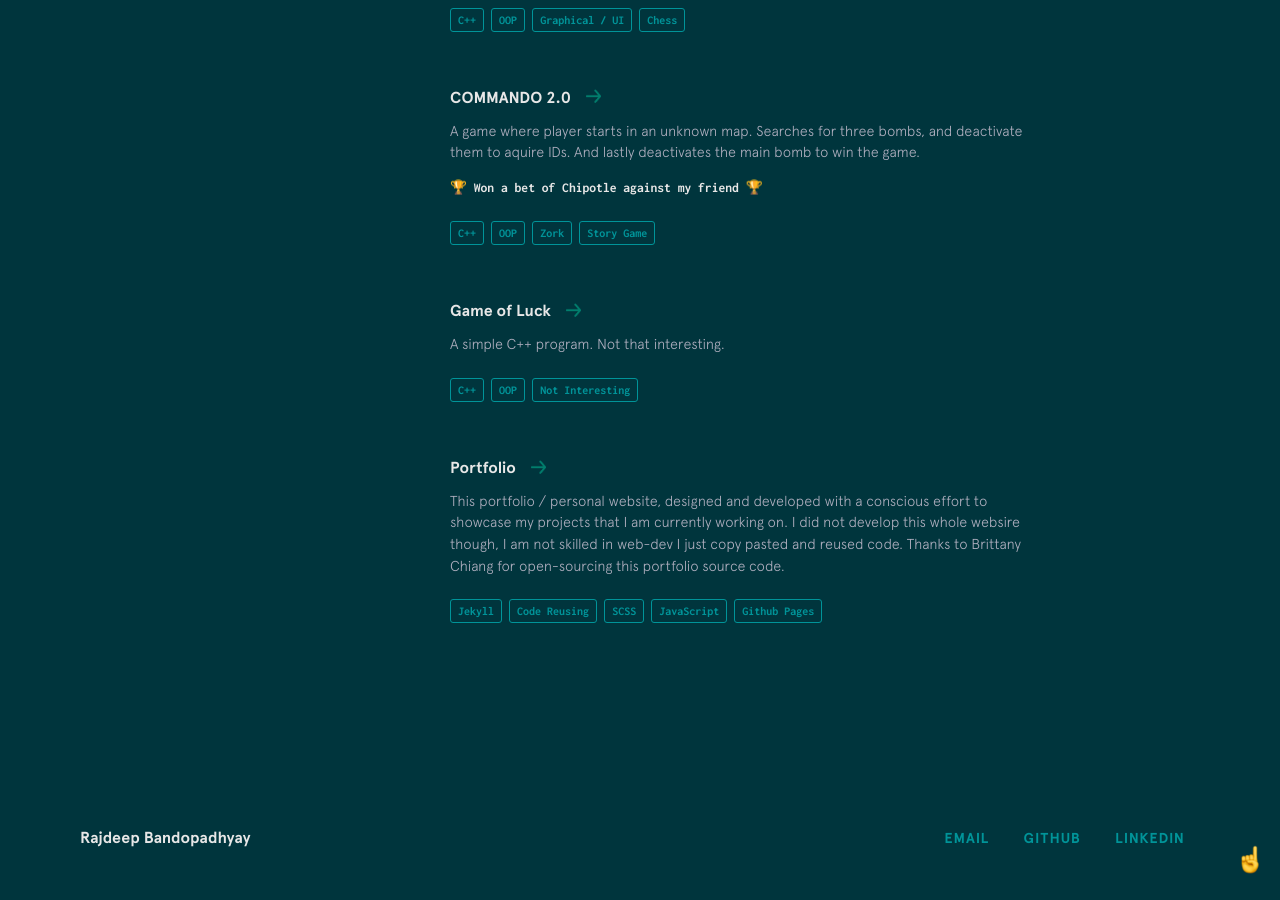
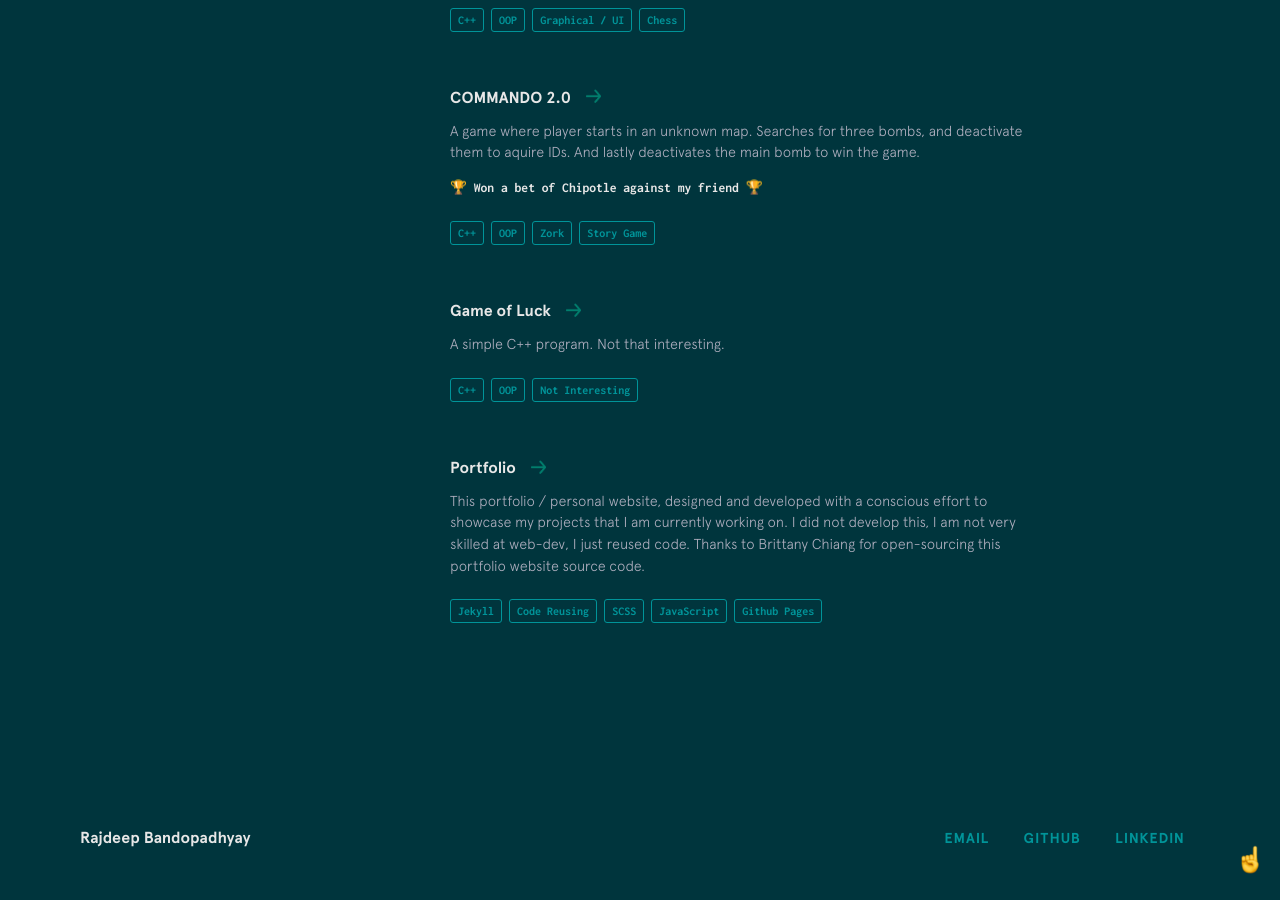
Before and after one commit to mareep-raljodid/portfolio, a Jekyll site: the page built from index.html, in a window 1280 px wide and 900 px high, scrolled down 4075 px. Built offline with Jekyll 4.4.1, drawn with Linux system fonts in a browser that asks for light colours; nearby versions of some CDN libraries.

Commit message:
tryna be an engineer with ethics

```diff
--- a/_data/other-projects.yml
+++ b/_data/other-projects.yml
@@ -68,7 +68,7 @@
 - name: Portfolio
   url: https://github.com/mareep-raljodid/portfolio
   code: https://github.com/mareep-raljodid/portfolio
-  description: This portfolio / personal website, designed and developed with a conscious effort to showcase my projects that I am currently working on. I did not develop this whole websire though, I am not skilled in web-dev I just copy pasted and reused code. Thanks to Brittany Chiang for open-sourcing this portfolio source code.
+  description: This portfolio / personal website, designed and developed with a conscious effort to showcase my projects that I am currently working on. I did not develop this, I am not very skilled at web-dev, I just reused code. Thanks to Brittany Chiang for open-sourcing this portfolio website source code.
   used:
   - thing: Jekyll
   - thing: Code Reusing
```
